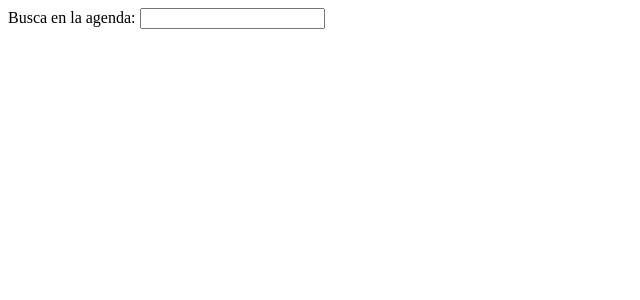
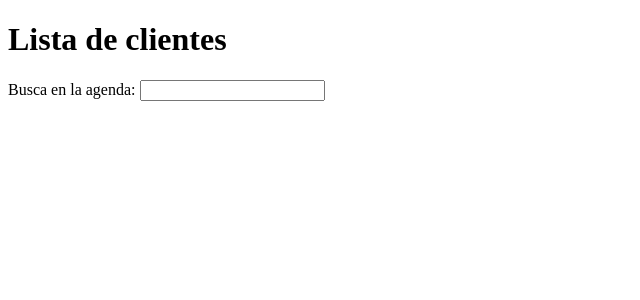
Before and after one commit to pulitux/django, a Django app: page /clientes/lista in a window 1280 px wide. Shown: the top 300 px of the page, without its empty margins (0-640 px from the left). Run offline with Django 4.2, Linux system fonts and the light colour scheme.

Commit message:
clase 1/12/23

```diff
--- a/proyecto1/clientes/templates/lista.html
+++ b/proyecto1/clientes/templates/lista.html
@@ -5,7 +5,8 @@
 <title>Lista de clientes</title>
 </head>
 <body>
-
+    <h1>Lista de clientes</h1>
+    <p>
             <label>Busca en la agenda:
                 <input type="text" name="txtAgenda" list="clientes" />
                 <datalist id="clientes">
@@ -13,6 +14,8 @@
                     <option value="{{cliente}}"></option>
                     {% endfor%}
                 </datalist>
-    </form>
+            </label>
+    <p>
+        </form>
  </body>
 </html>
```
